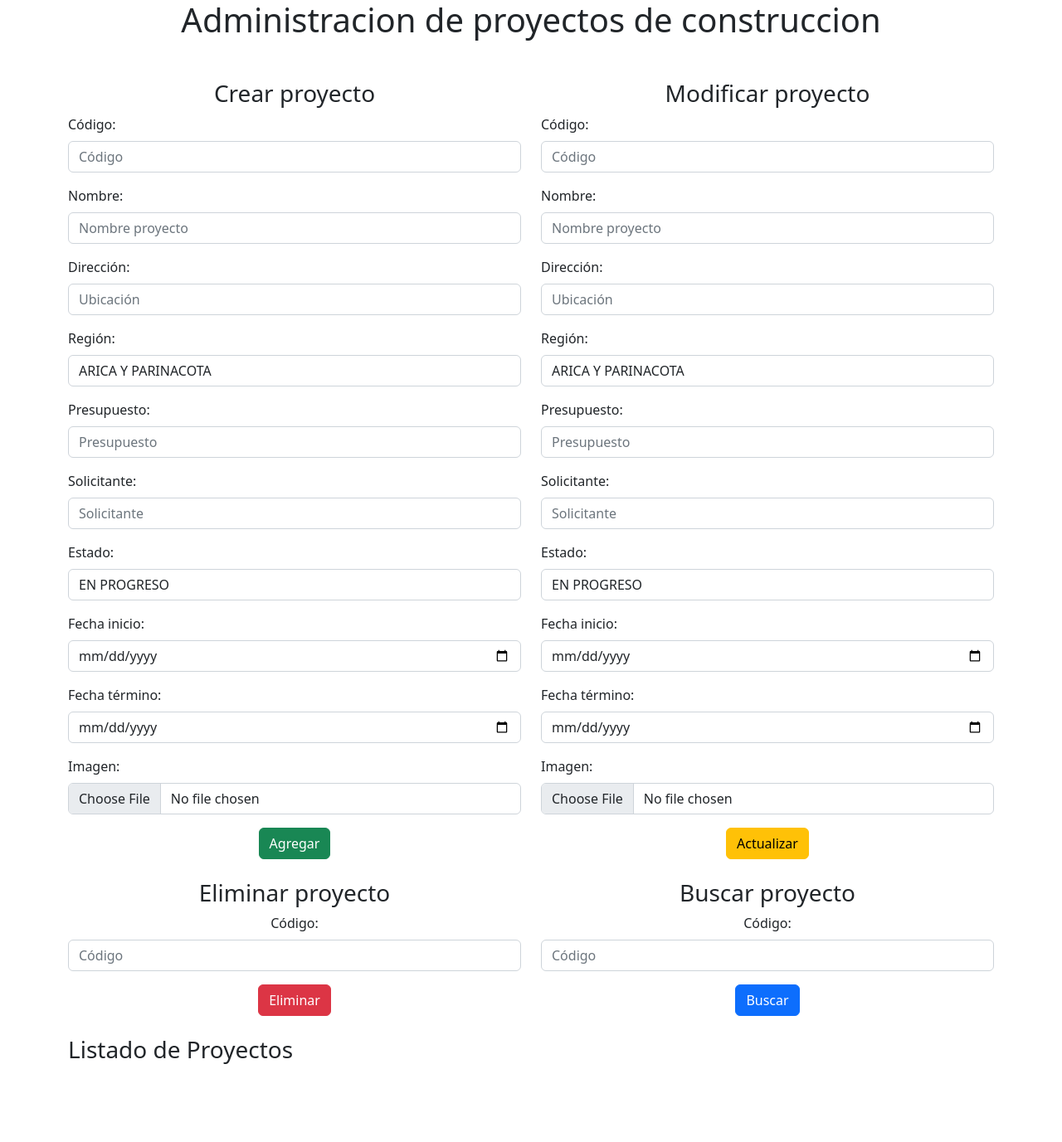
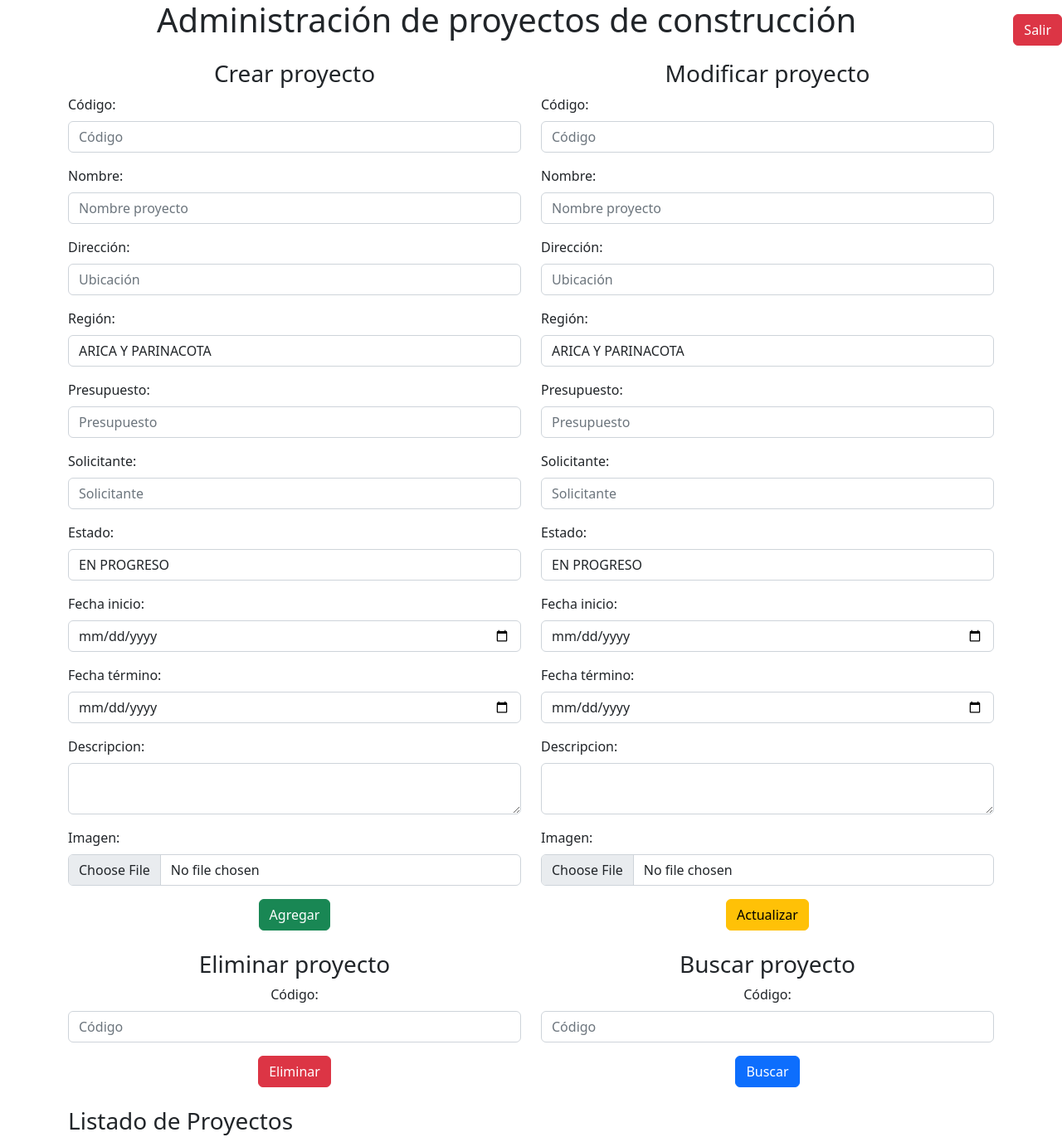
Before and after one commit to JavierSalgado01/web-django, a Django app: page /insert in a window 1280 px wide. Shown: the whole page at 83% size. Before the commit the page ends 1283 px from the top, so only its background shows below. Run offline with Django 5.2, Linux system fonts and the light colour scheme; a user stored in the database is signed in.

Commit message:
Funciones y plantillas actualizadas

```diff
--- a/django/proyecto_construccion/proyecto_be/templates/detalles.html
+++ b/django/proyecto_construccion/proyecto_be/templates/detalles.html
@@ -23,6 +23,7 @@
                                 <p><strong>Estado:</strong> {{ detalles.estado }}</p>
                                 <p><strong>Fecha Inicio:</strong> {{ detalles.fecha_i }}</p>
                                 <p><strong>Fecha Término:</strong> {{ detalles.fecha_t }}</p>
+                                <p><strong>Descripción:</strong> {{p.descripcion }}
                             </div>
 
 
--- a/django/proyecto_construccion/proyecto_be/templates/index.html
+++ b/django/proyecto_construccion/proyecto_be/templates/index.html
@@ -8,9 +8,14 @@
     <title>Gestion de proyectos</title>
 </head>
 <body>
-    <header>
-        <h1 class="text-center mb-5">Administracion de proyectos de construccion</h1>
+    <header class="d-flex justify-content-between align-items-center">
+        <h1 class="mb-0 mx-auto mb-4">Administración de proyectos de construcción</h1>
+            <form action="{% url 'logout' %}" method="POST">
+                {% csrf_token %}
+                <button class="btn btn-danger" type="submit">Salir</button>
+            </form>
     </header>
+
 
     <div class="container">
         <div class="row">
@@ -74,6 +79,10 @@
                     <div class="mb-3">
                         <label for="fecha_t" class="form-label">Fecha término:</label>
                         <input type="date" name="fecha_t" id="fecha_t" class="form-control" required>
+                    </div>
+                    <div class="mb-3">
+                        <label for="descripcion" class="form-label">Descripcion:</label>
+                        <textarea type="text" name="descripcion" id="descripcion" class="form-control" required ></textarea>
                     </div>
                     <div class="mb-3">
                         <label for="file" class="form-label">Imagen:</label>
@@ -148,6 +157,10 @@
                         <input type="date" name="fecha_t" id="fecha_t" class="form-control" required>
                     </div>
                     <div class="mb-3">
+                        <label for="descripcion" class="form-label">Descripcion:</label>
+                        <textarea type="text" name="descripcion" id="descripcion" class="form-control" required ></textarea>
+                    </div>
+                    <div class="mb-3">
                         <label for="file" class="form-label">Imagen:</label>
                         <input type="file" name="file" id="file" class="form-control" accept="image/png, image/jpeg" required>
                     </div>
@@ -193,23 +206,29 @@
         {% if proyectos %}
             {% for p in proyectos %}
             <div class="card mb-3">
-                <div class= "card-body">
-                    <div class=""> <!-- eliminar algunos campos despues-->
-                        <img src="{{ p.docUrl }}"  alt="imagen no disponible" style="height: auto; width: auto;">
-                        <p><strong>Nombre:</strong> {{ p.nombre }}    </p>
-                        <p><strong>Direccion:</strong> {{ p.ubicacion }}</p>
-                        <p><strong>Region:</strong> {{ p.region }}</p>
+                <div class="row g-0">
+                    <div class="col-md-4">
+                        <img src="{{ p.docUrl }}" alt="imagen no disponible" class="img-fluid rounded-start" style="height: 100%; object-fit: cover;">
+                    </div>
+                    <div class="col-md-8">
+                        <div class="card-body">
+                            <p><strong>Código:</strong> {{ p.codigo }}</p>
+                            <p><strong>Nombre:</strong> {{ p.nombre }}</p>
+                            <p><strong>Dirección:</strong> {{ p.ubicacion }}</p>
+                            <p><strong>Región:</strong> {{ p.region }}</p>
                             <p><strong>Presupuesto:</strong> {{ p.presupuesto }}</p>
                             <p><strong>Solicitante:</strong> {{ p.solicitante }}</p>
                             <p><strong>Estado:</strong> {{ p.estado }}</p>
                             <p><strong>Fecha Inicio:</strong> {{ p.fecha_i }}</p>
-                        <p><strong>Fecha Termino:</strong> {{ p.fecha_t }}</p>
-                        <p><strong>Codigo:</strong> {{ p.codigo }}</p>
-                    </div><br>
+                            <p><strong>Fecha Término:</strong> {{ p.fecha_t }}</p>
+                            <p><strong>Descripción:</strong> {{p.descripcion }}
+                        </div>
+                    </div>
                 </div>
             </div>
             {% endfor %}
         {% endif %}
     </div>
+
 </body>
 </html>
--- a/django/proyecto_construccion/proyecto_be/views.py
+++ b/django/proyecto_construccion/proyecto_be/views.py
@@ -41,7 +41,8 @@ def insert(request):
                 'estado': request.POST['estado'],
                 'fecha_i': request.POST['fecha_i'],
                 'fecha_t': request.POST['fecha_t'],
-                'codigo': request.POST['codigo']
+                'codigo': request.POST['codigo'],
+                'descripcion': request.POST['descripcion']
             }
 
             docUrl = request.FILES['file']
@@ -75,7 +76,8 @@ def update(request):
                 'solicitante': request.POST['solicitante'],
                 'estado': request.POST['estado'],
                 'fecha_i':request.POST['fecha_i'],
-                'fecha_t': request.POST['fecha_t']
+                'fecha_t': request.POST['fecha_t'],
+                'descripcion': request.POST['descripcion']
                 }
 
             docUrl = request.FILES['file']
@@ -111,6 +113,7 @@ def delete(request):
         print(f'esto fue lo que paso: {e}')
         return render(request, 'error.html', {'error': str(e)})
 
+@login_required
 def search(request):
     try:
         if request.method == 'POST':
@@ -134,9 +137,6 @@ def gestionar(request):
     if res.status_code != 200:
         vista['error'] = res.text
     return render(request, 'index.html', vista)
-
-import random
-import requests
 
 def principal(request):
     res = requests.get('http://127.0.0.1:3000/')
--- a/django/proyecto_construccion/proyecto_construccion/settings.py
+++ b/django/proyecto_construccion/proyecto_construccion/settings.py
@@ -133,4 +133,4 @@ DEFAULT_AUTO_FIELD = 'django.db.models.BigAutoField'
 
 LOGIN_URL = '/login/'
 LOGIN_REDIRECT_URL = '/gestion/'
-LOGOUT_REDIRECT_URL = '/login'
+LOGOUT_REDIRECT_URL = '/'
```
Also changed, not shown: django/proyecto_construccion/proyecto_be/templates/login.html (+10 -8 lines). Lines whose indentation alone changed are shown as unchanged.
